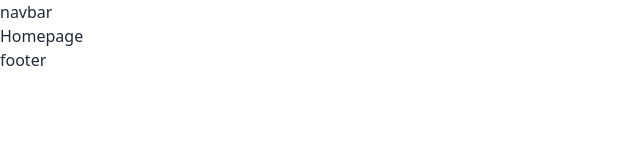
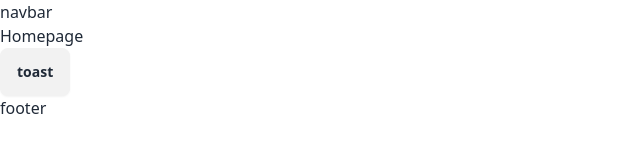
Before and after one commit to Barshonwebdev/EventVerse-client, a React (Vite) app: page / in a window 1280 px wide. Shown: the top 160 px of the page, without its empty margins (0-640 px from the left). Built offline with nearby package versions, Linux system fonts and the light colour scheme.

Commit message:
sonner toasts

```diff
--- a/package.json
+++ b/package.json
@@ -17,6 +17,7 @@
     "react": "^18.2.0",
     "react-dom": "^18.2.0",
     "react-router-dom": "^6.23.1",
+    "sonner": "^1.5.0",
     "sort-by": "^1.2.0",
     "sweetalert2": "^11.11.0"
   },
--- a/src/Pages/Homepage/Homepage.jsx
+++ b/src/Pages/Homepage/Homepage.jsx
@@ -1,9 +1,11 @@
-import App from "../../App";
+import { Toaster, toast } from "sonner";
 
 const Homepage = () => {
     return (
         <div>
             <p>Homepage</p>
+            <Toaster></Toaster>
+            <button onClick={()=>toast('hello!')} className="btn">toast</button>
         </div>
     );
 };
```
Also changed, not shown: 1 other file (tests, documents, lock files or other folders).
